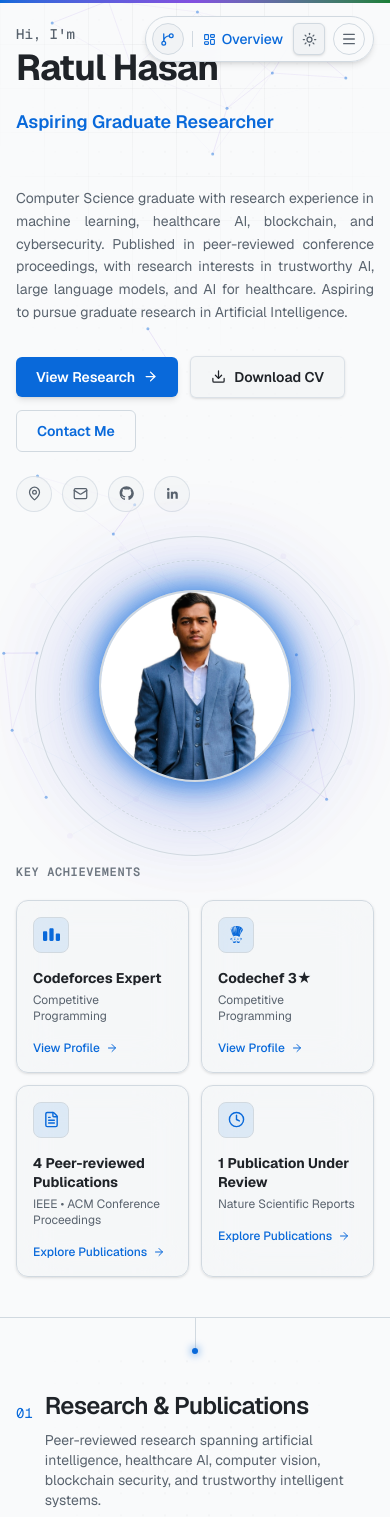
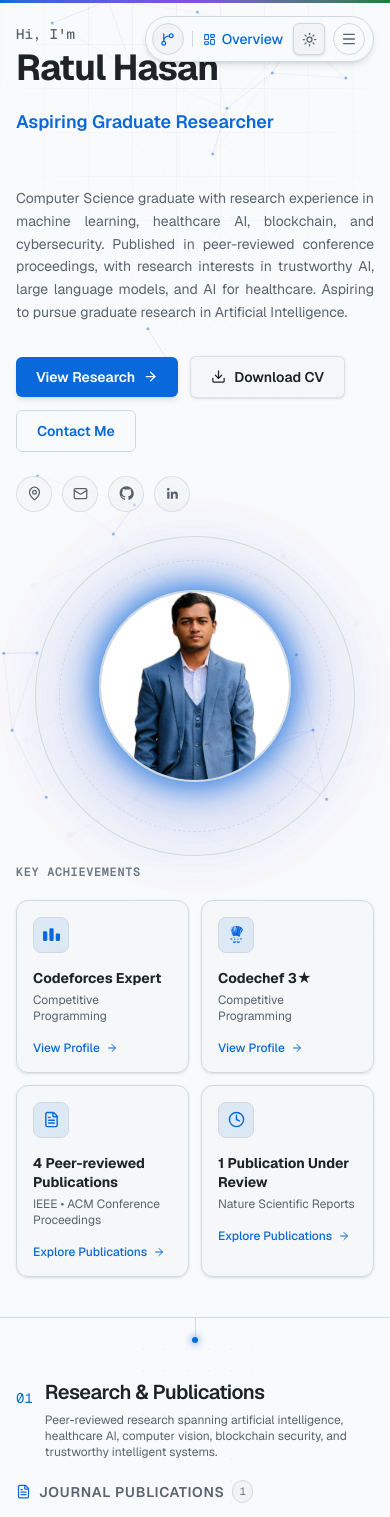
Before and after one commit to ratulhasan001/portfolio, a Next.js app: page / in a window 390 px wide. Shown: the top 1517 px of the page. Built offline with nearby package versions, Linux system fonts and the light colour scheme.

Commit message:
Tighten section titles, connectors and the contact block

```diff
--- a/src/components/contact-section.tsx
+++ b/src/components/contact-section.tsx
@@ -14,10 +14,10 @@ export function ContactSection() {
   return (
     <section
       id="contact"
-      className="mx-auto max-w-6xl px-4 py-10 sm:px-6 sm:py-14"
+      className="mx-auto max-w-6xl px-4 py-7 sm:px-6 sm:py-9"
     >
       <FadeIn>
-        <div className="relative overflow-hidden rounded-lg border border-border-default bg-canvas-subtle p-8 text-center sm:p-14">
+        <div className="relative overflow-hidden rounded-lg border border-border-default bg-canvas-subtle p-6 text-center sm:p-9">
           <ParallaxLayer speed={25}>
             <div className="bg-dot-grid pointer-events-none absolute inset-0 opacity-50 [mask-image:radial-gradient(ellipse_60%_60%_at_50%_50%,#000_10%,transparent_75%)]" />
           </ParallaxLayer>
@@ -28,20 +28,20 @@ export function ContactSection() {
             <PopIn as="span" inView scale={0.3} className="mono text-sm text-accent">
               06 · Contact
             </PopIn>
-            <h2 className="mt-2 text-2xl font-bold tracking-tight text-fg-default sm:text-3xl">
+            <h2 className="mt-2 text-xl font-bold tracking-tight text-fg-default sm:text-2xl">
               <PopWords
                 text="Open to research collaborations & graduate opportunities"
                 inView
                 stagger={0.03}
               />
             </h2>
-            <p className="mx-auto mt-3 max-w-xl text-sm text-fg-muted sm:text-base">
+            <p className="mx-auto mt-2 max-w-xl text-sm text-fg-muted">
               Currently applying to Masters/PhD programs in Machine Learning
               and AI research. Reach out if you&apos;re working on trustworthy
               LLMs, biomedical deep learning, or related problems.
             </p>
 
-            <div className="mt-8 flex flex-wrap items-center justify-center gap-3">
+            <div className="mt-5 flex flex-wrap items-center justify-center gap-2.5">
               <motion.a
                 variants={{ rest: { scale: 1, y: 0 }, hover: { scale: 1.05, y: -3 } }}
                 initial="rest"
@@ -49,7 +49,7 @@ export function ContactSection() {
                 whileTap={{ scale: 0.96 }}
                 transition={{ type: "spring", stiffness: 400, damping: 18 }}
                 href={`mailto:${profile.email}`}
-                className="shimmer relative flex items-center gap-2 overflow-hidden rounded-md bg-accent px-5 py-2.5 text-sm font-semibold text-white shadow-md transition-[box-shadow,background-color] duration-300 hover:bg-accent-emphasis hover:shadow-[0_14px_30px_-10px_var(--color-accent)]"
+                className="shimmer relative flex items-center gap-2 overflow-hidden rounded-md bg-accent px-4 py-2 text-sm font-semibold text-white shadow-md transition-[box-shadow,background-color] duration-300 hover:bg-accent-emphasis hover:shadow-[0_14px_30px_-10px_var(--color-accent)]"
               >
                 <motion.span
                   variants={{
@@ -72,7 +72,7 @@ export function ContactSection() {
                 href={profile.github}
                 target="_blank"
                 rel="noreferrer"
-                className="shimmer group relative flex items-center gap-2 overflow-hidden rounded-md border border-border-default bg-canvas px-5 py-2.5 text-sm font-semibold text-fg-default shadow-sm transition-[border-color,box-shadow] duration-300 hover:border-accent hover:shadow-[0_14px_30px_-10px_var(--color-accent)]"
+                className="shimmer group relative flex items-center gap-2 overflow-hidden rounded-md border border-border-default bg-canvas px-4 py-2 text-sm font-semibold text-fg-default shadow-sm transition-[border-color,box-shadow] duration-300 hover:border-accent hover:shadow-[0_14px_30px_-10px_var(--color-accent)]"
               >
                 <motion.span
                   aria-hidden
@@ -101,7 +101,7 @@ export function ContactSection() {
                 href={profile.linkedin}
                 target="_blank"
                 rel="noreferrer"
-                className="shimmer group relative flex items-center gap-2 overflow-hidden rounded-md border border-border-default bg-canvas px-5 py-2.5 text-sm font-semibold text-fg-default shadow-sm transition-[border-color,box-shadow] duration-300 hover:border-accent hover:shadow-[0_14px_30px_-10px_var(--color-accent)]"
+                className="shimmer group relative flex items-center gap-2 overflow-hidden rounded-md border border-border-default bg-canvas px-4 py-2 text-sm font-semibold text-fg-default shadow-sm transition-[border-color,box-shadow] duration-300 hover:border-accent hover:shadow-[0_14px_30px_-10px_var(--color-accent)]"
               >
                 <motion.span
                   aria-hidden
@@ -126,7 +126,7 @@ export function ContactSection() {
         </div>
       </FadeIn>
 
-      <footer className="mt-10 flex flex-col items-center justify-between gap-3 border-t border-border-default pt-6 text-xs text-fg-subtle sm:flex-row">
+      <footer className="mt-7 flex flex-col items-center justify-between gap-3 border-t border-border-default pt-6 text-xs text-fg-subtle sm:flex-row">
         <p>
           © {new Date().getFullYear()} {profile.name}. Built with Next.js
           &amp; Framer Motion.
--- a/src/components/section-connector.tsx
+++ b/src/components/section-connector.tsx
@@ -4,7 +4,7 @@ import { motion } from "framer-motion";
 
 export function SectionConnector() {
   return (
-    <div className="relative mx-auto flex h-8 w-px items-center justify-center overflow-visible">
+    <div className="relative mx-auto flex h-5 w-px items-center justify-center overflow-visible">
       <div className="absolute inset-0 mx-auto w-px bg-border-default" />
       <motion.span
         aria-hidden
--- a/src/components/ui.tsx
+++ b/src/components/ui.tsx
@@ -56,12 +56,12 @@ export function SectionTitle({
   subtitle?: string;
 }) {
   return (
-    <div className="mb-8 flex items-baseline gap-3">
+    <div className="mb-5 flex items-baseline gap-3">
       <PopIn as="span" inView scale={0.3} className="mono text-sm text-accent">
         {index}
       </PopIn>
       <div>
-        <h2 className="text-2xl font-semibold tracking-tight text-fg-default sm:text-3xl">
+        <h2 className="text-xl font-semibold tracking-tight text-fg-default sm:text-2xl">
           <PopWords text={title} inView delay={0.1} stagger={0.06} />
         </h2>
         {subtitle && (
@@ -70,7 +70,7 @@ export function SectionTitle({
             whileInView={{ opacity: 1, y: 0 }}
             viewport={{ once: true }}
             transition={{ duration: 0.5, delay: 0.25 }}
-            className="mt-1 text-sm text-fg-muted"
+            className="mt-0.5 max-w-2xl text-xs text-fg-muted sm:text-sm"
           >
             {subtitle}
           </motion.p>
```
